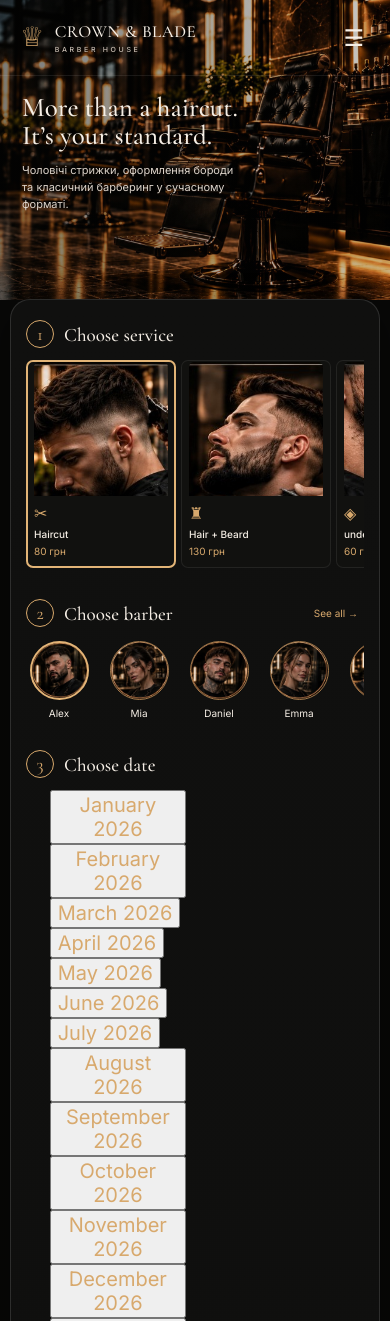
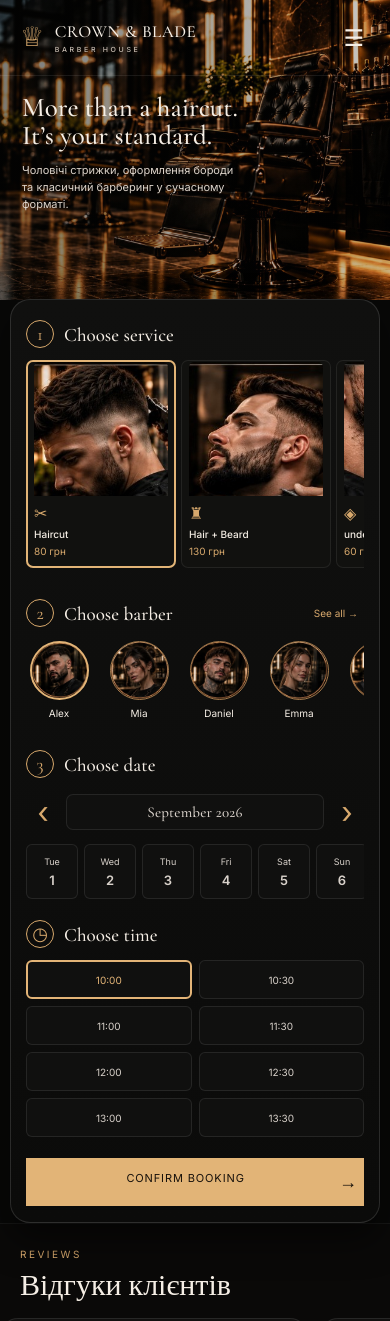
Before and after one commit to jonixxxxxxx675/crown-blade, a plain HTML site: page index.html in a window 390 px wide. Shown: the top 1321 px of the page. Drawn offline with nearby package versions, Linux system fonts and the light colour scheme.

Commit message:
Add files via upload

```diff
--- a/index.html
+++ b/index.html
@@ -28,7 +28,17 @@
 <section class="booking" id="booking">
 <div class="step"><div class="step-title"><span>1</span><b>Choose service</b><button type="button">See all →</button></div><div class="service-row" id="service-row"></div></div>
 <div class="step"><div class="step-title"><span>2</span><b>Choose barber</b><button type="button">See all →</button></div><div class="barber-row" id="barber-row"></div></div>
-<div class="step"><div class="step-title"><span>3</span><b>Choose date</b></div><div class="month mobile-calendar" id="month-control"><button type="button" class="month-arrow" id="month-prev" aria-label="Previous month">‹</button><div class="month-scroll" id="month-scroll"></div><button type="button" class="month-arrow" id="month-next" aria-label="Next month">›</button><input type="month" id="month-picker" aria-label="Choose month and year"></div><div class="dates" id="dates"></div></div>
+<div class="step"><div class="step-title"><span>3</span><b>Choose date</b></div><div class="month mobile-calendar" id="month-control">
+  <button type="button" class="month-arrow" id="month-prev" aria-label="Previous month">‹</button>
+  <button type="button" class="month-label" id="month-label" aria-expanded="false">September 2026</button>
+  <button type="button" class="month-arrow" id="month-next" aria-label="Next month">›</button>
+  <div class="calendar-popover" id="calendar-popover" aria-hidden="true">
+    <div class="calendar-months" id="calendar-months"></div>
+    <div class="calendar-days" id="calendar-days"></div>
+  </div>
+  <input type="month" id="month-picker" aria-label="Choose month and year">
+</div>
+<div class="dates" id="dates"></div></div>
 <div class="step"><div class="step-title"><span>◷</span><b>Choose time</b></div><div class="times" id="times"></div></div>
 <button class="confirm" type="button" id="confirm">CONFIRM BOOKING <span>→</span></button>
 </section>
@@ -62,50 +72,74 @@ const barberRow=document.querySelector('#barber-row');
 barbers.forEach((b,i)=>{const el=document.createElement('button');el.type='button';el.className='barber';el.dataset.name=b;el.innerHTML='<div class="avatar avatar-'+i+'"></div><small>'+b+'</small>';el.onclick=()=>{barber=b;render();scrollToStep('.booking .step:nth-child(3)')};barberRow.appendChild(el)});
 let calendarMonth=new Date(2026,8,1);
 let date='28';
-const monthScroll=document.querySelector('#month-scroll');
 const monthPicker=document.querySelector('#month-picker');
 const datesEl=document.querySelector('#dates');
+const monthLabel=document.querySelector('#month-label');
+const monthPopover=document.querySelector('#calendar-popover');
+const calendarMonths=document.querySelector('#calendar-months');
+const calendarDays=document.querySelector('#calendar-days');
 const monthFormatter=new Intl.DateTimeFormat('en-US',{month:'long',year:'numeric'});
-const monthNames=new Intl.DateTimeFormat('en-US',{month:'long'});
-const weekdayNames=['Sun','Mon','Tue','Wed','Thu','Fri','Sat'];
 const monthList=[];
 for(let y=2026;y<=2035;y++) for(let m=0;m<12;m++) monthList.push(new Date(y,m,1));
 function monthKey(d){return d.getFullYear()+'-'+String(d.getMonth()+1).padStart(2,'0')}
 function sameMonth(a,b){return a.getFullYear()===b.getFullYear()&&a.getMonth()===b.getMonth()}
-function buildMonthStrip(){
-  monthScroll.innerHTML='';
-  monthList.forEach((d,i)=>{
+function daysInMonth(){return new Date(calendarMonth.getFullYear(),calendarMonth.getMonth()+1,0).getDate()}
+function buildMonthPicker(){
+  calendarMonths.innerHTML='';
+  monthList.forEach(d=>{
     const b=document.createElement('button');
-    b.type='button';b.className='month-chip';b.dataset.index=i;b.dataset.month=monthKey(d);
+    b.type='button'; b.className='calendar-month-chip'; b.dataset.month=monthKey(d);
     b.textContent=monthFormatter.format(d);
-    b.onclick=()=>{calendarMonth=new Date(d);date=String(Math.min(Number(date),new Date(d.getFullYear(),d.getMonth()+1,0).getDate()));renderCalendar();scrollMonthIntoView(false)};
-    monthScroll.appendChild(b);
+    b.onclick=()=>{calendarMonth=new Date(d);date=String(Math.min(Number(date),daysInMonth()));renderCalendar();scrollCalendarItem(b,true)};
+    calendarMonths.appendChild(b);
   });
 }
+function buildDayPicker(){
+  calendarDays.innerHTML='';
+  for(let n=1;n<=daysInMonth();n++){
+    const b=document.createElement('button');
+    b.type='button'; b.className='calendar-day'; b.dataset.date=String(n); b.textContent=n;
+    b.onclick=()=>{date=String(n);render();renderCalendar();closeCalendar();scrollToStep('.booking .step:nth-child(4)')};
+    calendarDays.appendChild(b);
+  }
+}
 function renderCalendar(){
-  const days=new Date(calendarMonth.getFullYear(),calendarMonth.getMonth()+1,0).getDate();
+  monthLabel.textContent=monthFormatter.format(calendarMonth);
+  monthPicker.value=monthKey(calendarMonth);
+  buildDayPicker();
+  document.querySelectorAll('.calendar-month-chip').forEach(el=>el.classList.toggle('active',el.dataset.month===monthKey(calendarMonth)));
+  document.querySelectorAll('.calendar-day').forEach(el=>el.classList.toggle('active',el.dataset.date===date));
+  document.querySelectorAll('#dates button').forEach(el=>el.classList.toggle('active',el.dataset.date===date));
+  const activeMonth=calendarMonths.querySelector('.calendar-month-chip.active');
+  const activeDay=calendarDays.querySelector('.calendar-day.active');
+  if(activeMonth) activeMonth.scrollIntoView({behavior:'auto',block:'nearest',inline:'center'});
+  if(activeDay) activeDay.scrollIntoView({behavior:'auto',block:'nearest',inline:'center'});
+}
+function renderDates(){
+  const days=daysInMonth();
   datesEl.innerHTML='';
   for(let n=1;n<=days;n++){
     const d=new Date(calendarMonth.getFullYear(),calendarMonth.getMonth(),n);
     const b=document.createElement('button');
-    b.type='button';b.dataset.date=String(n);b.innerHTML='<small>'+weekdayNames[d.getDay()]+'</small><b>'+n+'</b>';
+    b.type='button'; b.dataset.date=String(n);
+    b.innerHTML='<small>'+d.toLocaleDateString('en-US',{weekday:'short'})+'</small><b>'+n+'</b>';
     b.onclick=()=>{date=String(n);render();scrollDateIntoView(b);scrollToStep('.booking .step:nth-child(4)')};
     datesEl.appendChild(b);
   }
-  monthPicker.value=monthKey(calendarMonth);
-  document.querySelectorAll('.month-chip').forEach((el,i)=>el.classList.toggle('active',monthList[i]&&sameMonth(monthList[i],calendarMonth)));
-}
-function scrollMonthIntoView(smooth=true){
-  const active=monthScroll.querySelector('.month-chip.active');
-  if(active) active.scrollIntoView({behavior:smooth?'smooth':'auto',block:'nearest',inline:'center'});
 }
 function scrollDateIntoView(el){if(el) el.scrollIntoView({behavior:'smooth',block:'nearest',inline:'center'});}
-document.querySelector('#month-prev').onclick=()=>{calendarMonth=new Date(calendarMonth.getFullYear(),calendarMonth.getMonth()-1,1);date=String(Math.min(Number(date),new Date(calendarMonth.getFullYear(),calendarMonth.getMonth()+1,0).getDate()));renderCalendar();scrollMonthIntoView()};
-document.querySelector('#month-next').onclick=()=>{calendarMonth=new Date(calendarMonth.getFullYear(),calendarMonth.getMonth()+1,1);date=String(Math.min(Number(date),new Date(calendarMonth.getFullYear(),calendarMonth.getMonth()+1,0).getDate()));renderCalendar();scrollMonthIntoView()};
-monthPicker.onchange=()=>{const [y,m]=monthPicker.value.split('-').map(Number);if(y&&m){calendarMonth=new Date(y,m-1,1);date=String(Math.min(Number(date),new Date(y,m,0).getDate()));renderCalendar();scrollMonthIntoView()}};
-monthScroll.addEventListener('click',e=>{const chip=e.target.closest('.month-chip');if(chip&&chip.classList.contains('active')){try{monthPicker.showPicker()}catch(_){monthPicker.click()}}});
-monthScroll.addEventListener('wheel',e=>{if(Math.abs(e.deltaY)>Math.abs(e.deltaX)){monthScroll.scrollLeft+=e.deltaY;e.preventDefault()}},{passive:false});
-buildMonthStrip();
+function scrollCalendarItem(el,smooth=true){if(el) el.scrollIntoView({behavior:smooth?'smooth':'auto',block:'nearest',inline:'center'});}
+function openCalendar(){monthPopover.classList.add('open');monthPopover.setAttribute('aria-hidden','false');monthLabel.setAttribute('aria-expanded','true');}
+function closeCalendar(){monthPopover.classList.remove('open');monthPopover.setAttribute('aria-hidden','true');monthLabel.setAttribute('aria-expanded','false');}
+monthLabel.onclick=()=>monthPopover.classList.contains('open')?closeCalendar():openCalendar();
+document.querySelector('#month-prev').onclick=()=>{calendarMonth=new Date(calendarMonth.getFullYear(),calendarMonth.getMonth()-1,1);date=String(Math.min(Number(date),daysInMonth()));renderCalendar();renderDates();openCalendar()};
+document.querySelector('#month-next').onclick=()=>{calendarMonth=new Date(calendarMonth.getFullYear(),calendarMonth.getMonth()+1,1);date=String(Math.min(Number(date),daysInMonth()));renderCalendar();renderDates();openCalendar()};
+monthPicker.onchange=()=>{const [y,m]=monthPicker.value.split('-').map(Number);if(y&&m){calendarMonth=new Date(y,m-1,1);date=String(Math.min(Number(date),daysInMonth()));renderCalendar();renderDates();}};
+monthPopover.addEventListener('click',e=>{if(e.target===monthPopover) closeCalendar()});
+document.addEventListener('click',e=>{if(isMobile()&&!document.querySelector('#month-control').contains(e.target)) closeCalendar()});
+calendarMonths.addEventListener('wheel',e=>{if(Math.abs(e.deltaY)>Math.abs(e.deltaX)){calendarMonths.scrollLeft+=e.deltaY;e.preventDefault()}},{passive:false});
+calendarDays.addEventListener('wheel',e=>{if(Math.abs(e.deltaY)>Math.abs(e.deltaX)){calendarDays.scrollLeft+=e.deltaY;e.preventDefault()}},{passive:false});
+buildMonthPicker();
 const timesEl=document.querySelector('#times');times.forEach(t=>{const b=document.createElement('button');b.type='button';b.dataset.time=t;b.textContent=t;b.onclick=()=>{time=t;render()};timesEl.appendChild(b)});
 const cards=document.querySelector('#cards');services.forEach((s,i)=>{const a=document.createElement('article');a.className='card';a.dataset.name=s.name;a.innerHTML='<div class="card-photo p'+i+'"></div><div><span>'+s.name+'</span><b>'+s.price+'</b><i>→</i></div>';a.onclick=()=>{service=s.name;render();if(isMobile()){setTimeout(()=>{window.location.href='./service.html?service='+i},180)}};cards.appendChild(a);});
 function render(){document.querySelectorAll('.service-choice').forEach((e,i)=>e.classList.toggle('active',services[i].name===service));document.querySelectorAll('.card').forEach(e=>e.classList.toggle('active',e.dataset.name===service));document.querySelectorAll('.barber').forEach(e=>e.classList.toggle('active',e.dataset.name===barber));document.querySelectorAll('#dates button').forEach(e=>e.classList.toggle('active',e.dataset.date===date));document.querySelectorAll('#times button').forEach(e=>e.classList.toggle('active',e.dataset.time===time))}
@@ -116,8 +150,8 @@ document.querySelector('.hamb').onclick=openMenu;
 document.querySelector('.mobile-menu-close').onclick=closeMenu;
 menu.addEventListener('click',e=>{if(e.target===menu) closeMenu()});
 menu.querySelectorAll('a').forEach(a=>a.onclick=closeMenu);
+renderDates();
 renderCalendar();
-scrollMonthIntoView(false);
 render();
 document.querySelector('#confirm').onclick=()=>alert('Booking selected: '+service+' · '+barber+' · '+date+' Sep · '+time);
 </script>
--- a/mobile-overrides.css
+++ b/mobile-overrides.css
@@ -75,3 +75,25 @@
 .service-detail p{font-size:13px;line-height:1.7;color:#c9c0b8;margin:0 0 18px}
 .service-detail-book{display:block;text-align:center;background:#e2b477;color:#17110b;padding:15px;border:0;font-size:11px;letter-spacing:.08em;text-decoration:none}
 @media(min-width:801px){.service-detail-page{display:none}}
+
+
+/* Compact mobile calendar: fixed-size popover, horizontally swipeable months and days. */
+@media(max-width:800px){
+  .mobile-calendar{position:relative !important;height:44px !important;min-height:44px !important;display:grid !important;grid-template-columns:34px 1fr 34px !important;gap:6px !important;justify-content:initial !important;margin:3px 0 10px !important;z-index:20 !important}
+  .mobile-calendar .month-arrow{width:34px !important;height:36px !important;border:0 !important;background:none !important;color:#d8a96d !important;font-size:30px !important;line-height:1 !important;padding:0 !important}
+  .mobile-calendar .month-label{height:36px !important;border:1px solid #ffffff16 !important;border-radius:7px !important;background:#10100f !important;color:#d8d1ca !important;font:500 15px "Cormorant Garamond" !important;letter-spacing:.01em !important;padding:0 8px !important;white-space:nowrap !important;overflow:hidden !important;text-overflow:ellipsis !important}
+  .mobile-calendar #month-picker{position:absolute !important;opacity:0 !important;width:1px !important;height:1px !important;pointer-events:none !important}
+  .calendar-popover{display:none !important;position:absolute !important;left:0 !important;right:0 !important;top:43px !important;height:142px !important;padding:10px !important;border:1px solid #c89d65 !important;border-radius:10px !important;background:#0f0e0d !important;box-shadow:0 16px 35px #000b !important;z-index:50 !important}
+  .calendar-popover.open{display:block !important}
+  .calendar-months,.calendar-days{display:flex !important;gap:7px !important;overflow-x:auto !important;overscroll-behavior-x:contain !important;scroll-snap-type:x proximity !important;scrollbar-width:none !important;-webkit-overflow-scrolling:touch !important}
+  .calendar-months::-webkit-scrollbar,.calendar-days::-webkit-scrollbar{display:none !important}
+  .calendar-months{height:45px !important;margin-bottom:10px !important;padding-bottom:4px !important;border-bottom:1px solid #ffffff12 !important}
+  .calendar-month-chip{flex:0 0 auto !important;height:34px !important;padding:0 12px !important;border:1px solid #ffffff18 !important;border-radius:6px !important;background:#141311 !important;color:#bfb6ad !important;font:500 12px Inter,sans-serif !important;white-space:nowrap !important;scroll-snap-align:center !important}
+  .calendar-month-chip.active{border-color:#e2b477 !important;color:#e2b477 !important;background:#1b1712 !important}
+  .calendar-days{height:55px !important;align-items:center !important}
+  .calendar-day{flex:0 0 38px !important;width:38px !important;height:42px !important;border:1px solid #ffffff18 !important;border-radius:7px !important;background:#141311 !important;color:#d8d1ca !important;font:500 13px Inter,sans-serif !important;scroll-snap-align:center !important}
+  .calendar-day.active{border:2px solid #e3b477 !important;color:#e3b477 !important;background:#1b1712 !important}
+  .booking .dates{overflow-x:auto !important;display:flex !important;gap:6px !important;scrollbar-width:none !important;-webkit-overflow-scrolling:touch !important}
+  .booking .dates::-webkit-scrollbar{display:none !important}
+  .booking .dates button{flex:0 0 52px !important;height:55px !important}
+}
```
